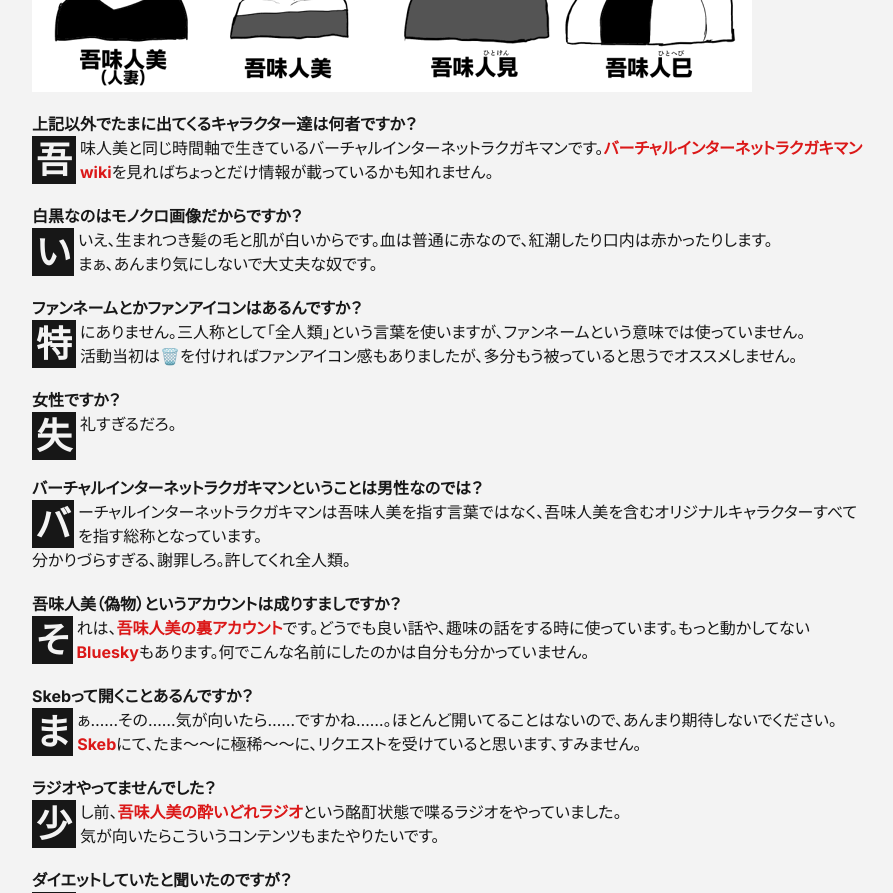
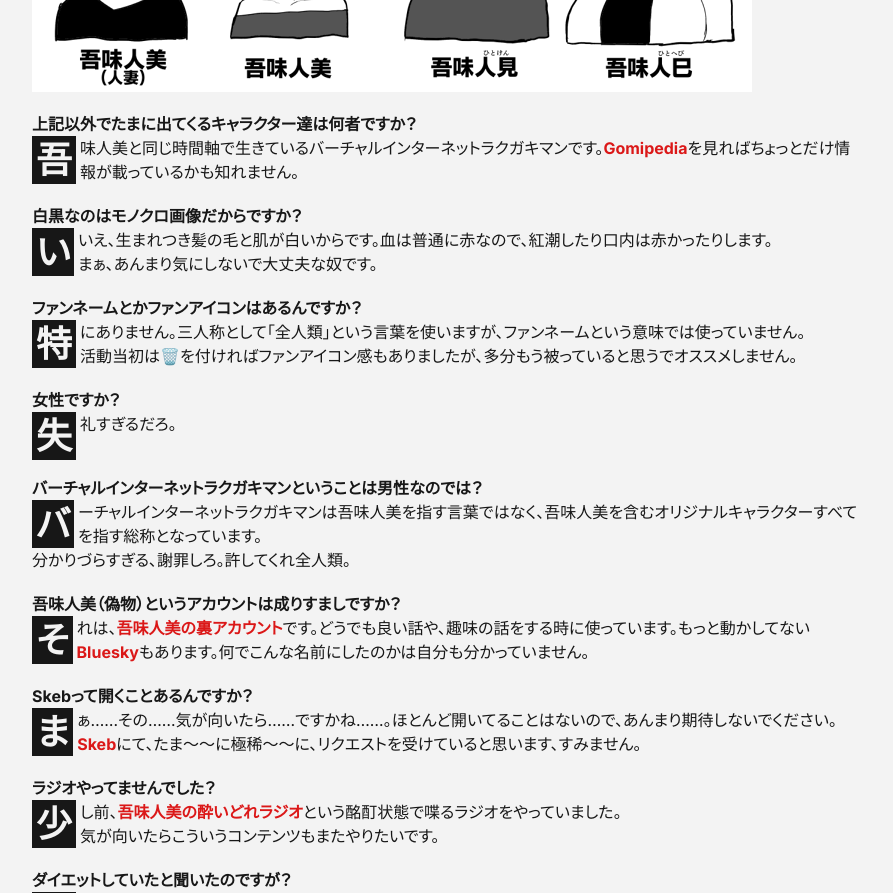
Before and after one commit to gomihitomi/gomiokiba-next, a Next.js app: page / in a window 1280 px wide. Shown: the part 2800-3693 px from the top of the page, without its empty margins (192-1085 px from the left). Built offline with nearby package versions, Linux system fonts and the light colour scheme.

Commit message:
[upd]Gomipediaに置き換え

```diff
--- a/src/features/sections/faq.tsx
+++ b/src/features/sections/faq.tsx
@@ -47,8 +47,8 @@ const faqItems = [
     answer: (
       <>
         吾味人美と同じ時間軸で生きているバーチャルインターネットラクガキマンです。
-        <Link href="https://gomihitomi.github.io/vwiki/">
-          バーチャルインターネットラクガキマンwiki
+        <Link href="https://gomipedia.vercel.app/">
+          Gomipedia
         </Link>
         を見ればちょっとだけ情報が載っているかも知れません。
       </>
```
